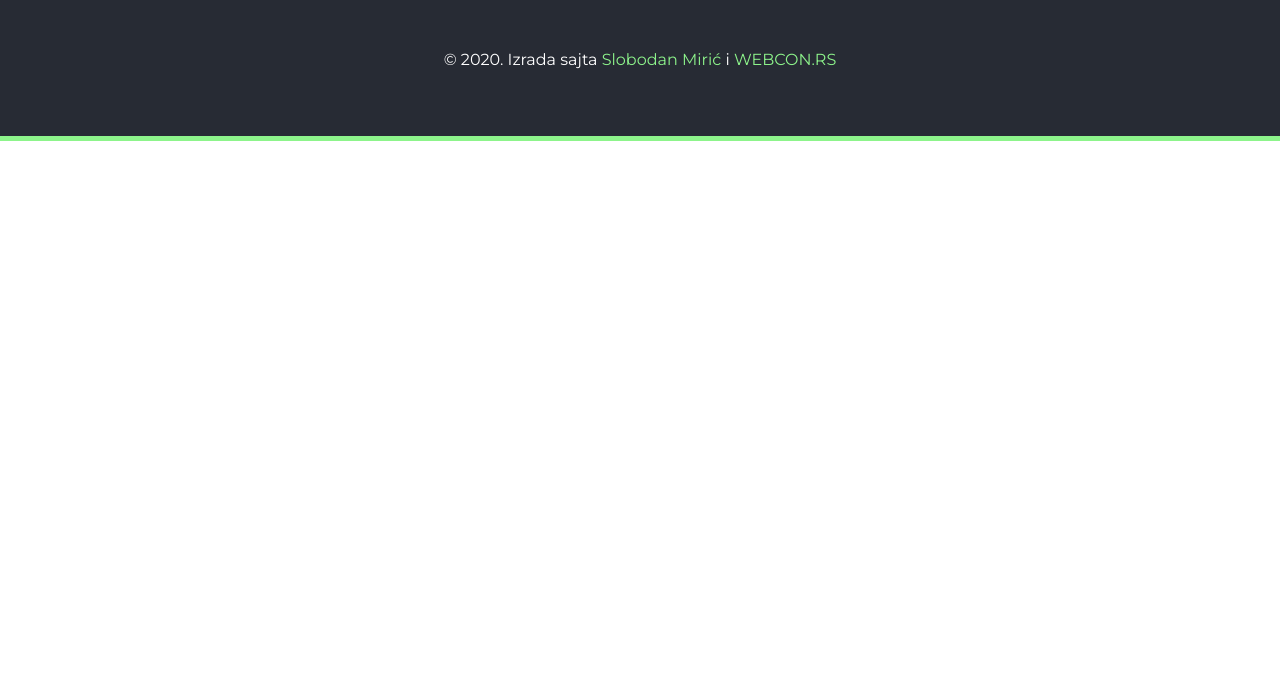
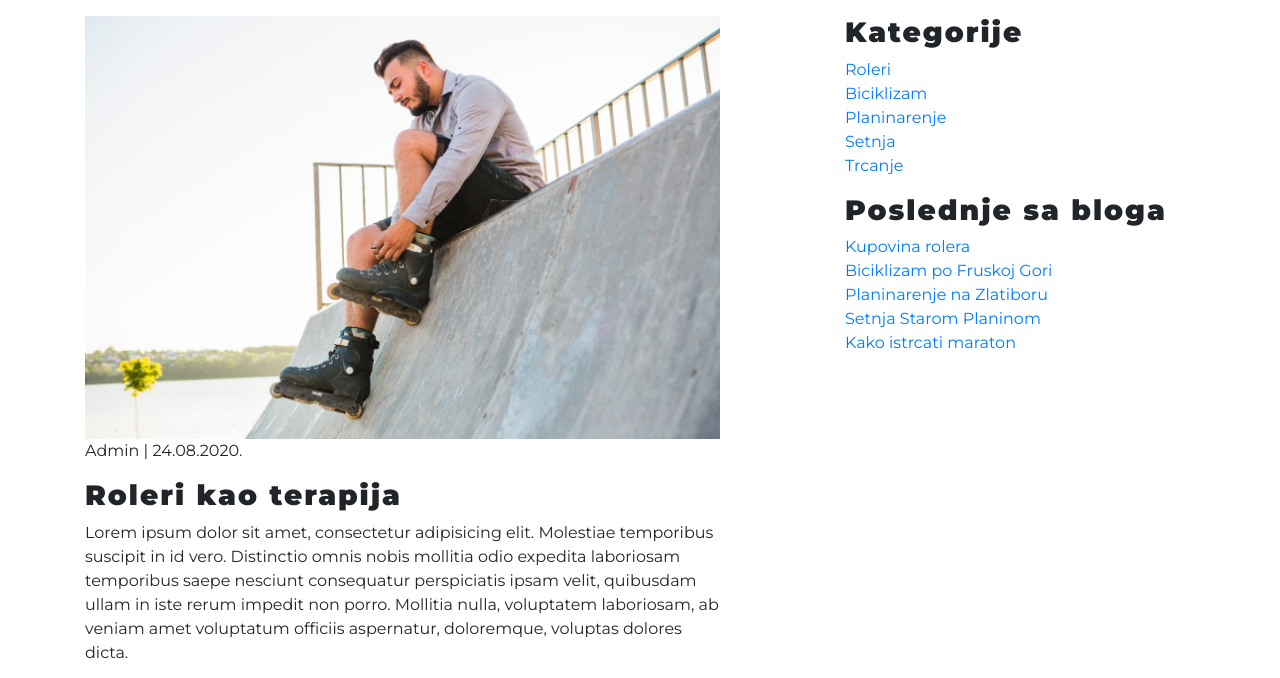
Before and after one commit to slobodanmiric/pokreni_se, a plain HTML site: page blog.html in a window 1280 px wide. Shown: the part 480-1158 px from the top of the page. Before the commit the page ends 800 px from the top, so only its background shows below. Drawn offline with nearby package versions, Linux system fonts and the light colour scheme.

Commit message:
blog postovi i widgeti html

```diff
--- a/blog.html
+++ b/blog.html
@@ -51,6 +51,57 @@
         </hgroup>
     </section>
 
+    <!-- blog -->
+    <section class="blog container py-3">
+        <div class="row justify-content-between">
+            <div class="col-md-7">
+                <div class="post">
+                    <div class="featured-image">
+                        <img src="img/roleri.jpg" alt="" class="img-fluid">
+                        <p class="meta">Admin | 24.08.2020.</p>
+                    </div>
+                    <div class="text">
+                        <h3>Roleri kao terapija</h3>
+                        <p>Lorem ipsum dolor sit amet, consectetur adipisicing elit. Molestiae temporibus suscipit in id vero. Distinctio omnis nobis mollitia odio expedita laboriosam temporibus saepe nesciunt consequatur perspiciatis ipsam velit, quibusdam ullam in iste rerum impedit non porro. Mollitia nulla, voluptatem laboriosam, ab veniam amet voluptatum officiis aspernatur, doloremque, voluptas dolores dicta.</p>
+                        <a href="" class="btn btn-danger btn-lg">Procitaj ceo tekst</a>
+                    </div>
+                </div>
+                <div class="post">
+                    <div class="featured-image">
+                        <img src="img/bicikl.jpg" alt="" class="img-fluid">
+                        <p class="meta">Admin | 24.08.2020.</p>
+                    </div>
+                    <div class="text">
+                        <h3>Biciklizam</h3>
+                        <p>Lorem ipsum dolor sit amet, consectetur adipisicing elit. Molestiae temporibus suscipit in id vero. Distinctio omnis nobis mollitia odio expedita laboriosam temporibus saepe nesciunt consequatur perspiciatis ipsam velit, quibusdam ullam in iste rerum impedit non porro. Mollitia nulla, voluptatem laboriosam, ab veniam amet voluptatum officiis aspernatur, doloremque, voluptas dolores dicta.</p>
+                        <a href="" class="btn btn-danger btn-lg">Procitaj ceo tekst</a>
+                    </div>
+                </div>
+            </div>
+            <div class="col-md-4">
+                <div class="widget">
+                    <h3>Kategorije</h3>
+                    <ul class="list-unstyled">
+                        <li><a href="">Roleri</a></li>
+                        <li><a href="">Biciklizam</a></li>
+                        <li><a href="">Planinarenje</a></li>
+                        <li><a href="">Setnja</a></li>
+                        <li><a href="">Trcanje</a></li>
+                    </ul>
+                </div>
+                <div class="widget">
+                    <h3>Poslednje sa bloga</h3>
+                    <ul class="list-unstyled">
+                        <li><a href="">Kupovina rolera</a></li>
+                        <li><a href="">Biciklizam po Fruskoj Gori</a></li>
+                        <li><a href="">Planinarenje na Zlatiboru</a></li>
+                        <li><a href="">Setnja Starom Planinom</a></li>
+                        <li><a href="">Kako istrcati maraton</a></li>
+                    </ul>
+                </div>
+            </div>
+        </div>
+    </section>
 
 
     <!-- footer -->
```
